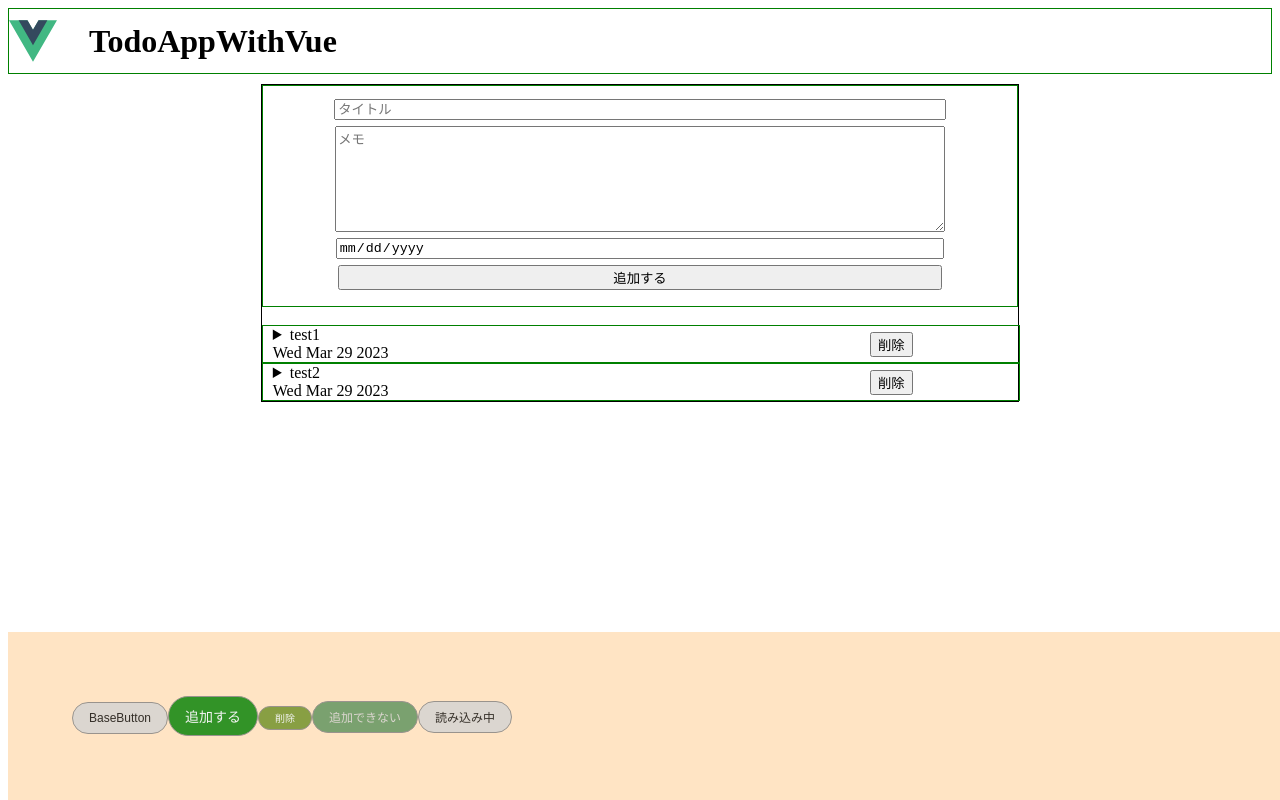
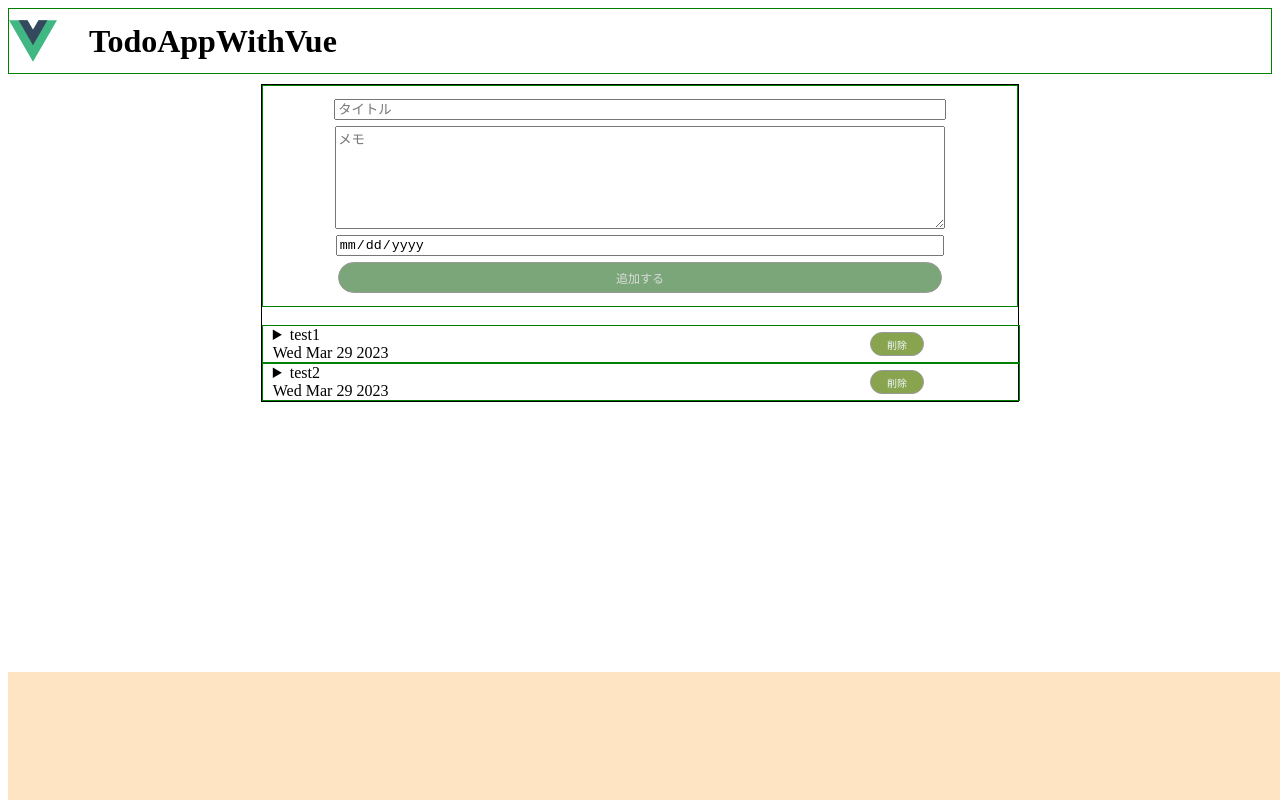
Before and after one commit to YuukiTerui/TodoAppWithVue, a Vue app in the folder todoapp/: page / in a window 1280 px wide. Shown: the top 800 px of the page. Built offline with nearby package versions, Linux system fonts and the light colour scheme.

Commit message:
既存のボタンをBaseButtonに置き換え

```diff
--- a/todoapp/src/App.vue
+++ b/todoapp/src/App.vue
@@ -5,7 +5,7 @@
   </header>
 
   <main class="main-content">
-      <todo-add @add-new-todo="addNewTodo"></todo-add>
+      <todo-add @addNewTodo="addNewTodo"></todo-add>
 
       <br>
 
@@ -20,11 +20,6 @@
   </main>
 
   <footer>
-    <base-button>BaseButton</base-button>
-    <base-button type="add" size="large">追加する</base-button>
-    <base-button type="delete" size="small">削除</base-button>
-    <base-button type="add" :disabled="true">追加できない</base-button>
-    <base-button :loading="true">ローディング</base-button>
   </footer>
 </template>
 
@@ -34,7 +29,6 @@ import { ref } from "vue";
 import type { Ref } from "vue";
 import TodoTask from "./components/TodoTask.vue";
 import TodoAdd from "./components/TodoAdd.vue";
-import BaseButton from "./components/BaseButton.vue";
 
 interface todo {
   id: number;
--- a/todoapp/src/components/TodoAdd.vue
+++ b/todoapp/src/components/TodoAdd.vue
@@ -3,7 +3,13 @@
         <input type="text" id="title" class="todo-add-item" v-model="title" placeholder="タイトル" maxlength="32">
         <textarea id="memo" class="todo-add-item" v-model="note" placeholder="メモ"></textarea>
         <input type="date" id="limit" class="todo-add-item" v-model="limit" placeholder="期限">
-        <button id="add-btn" class="todo-add-item" @click="onSubmitClick">追加する</button>
+        <base-button type="add" size="middle"
+          class="todo-add-item"
+          @click="onSubmitClick"
+          :disabled="isDisabled"
+          >
+            追加する
+        </base-button>
     </div>
 </template>
 
@@ -11,6 +17,7 @@
 <script setup lang="ts">
 import { ref, computed } from "vue";
 import type { Ref } from "vue";
+import BaseButton from "./BaseButton.vue";
 interface Emits {
     (event: "addNewTodo", title: Ref, note: Ref, limit: Ref): void;
 }
@@ -20,8 +27,12 @@ const title = ref("");
 const note = ref("");
 const limit = ref("");
 
+const isDisabled = computed(() => {
+    return title.value === "";
+});
+
 const onSubmitClick = () => {
-    if (title.value !== "") {
+    if (title.value != "") {
         emit("addNewTodo", title, note, limit);
     } else {
         alert("タイトルは必須です．");
@@ -52,9 +63,6 @@ const onSubmitClick = () => {
     position: relative;
 }
 
-#add-btn {
-}
-
 #limit::-webkit-calendar-picker-indicator {
     position: absolute;
     width: 100%;
--- a/todoapp/src/components/TodoTask.vue
+++ b/todoapp/src/components/TodoTask.vue
@@ -15,7 +15,7 @@
             </div>
         </div>
         <div class="todo-edit">
-            <button type="button" id="delete-btn" @click="deleteButtonClicked">削除</button>
+            <base-button type="delete" size="small" @click="deleteButtonClicked">削除</base-button>
         </div>
     </section>
 </template>
@@ -23,6 +23,7 @@
 
 <script setup lang="ts">
 import { ref, computed } from "vue";
+import BaseButton from "./BaseButton.vue";
 
 interface Props {
     id: number;
```
